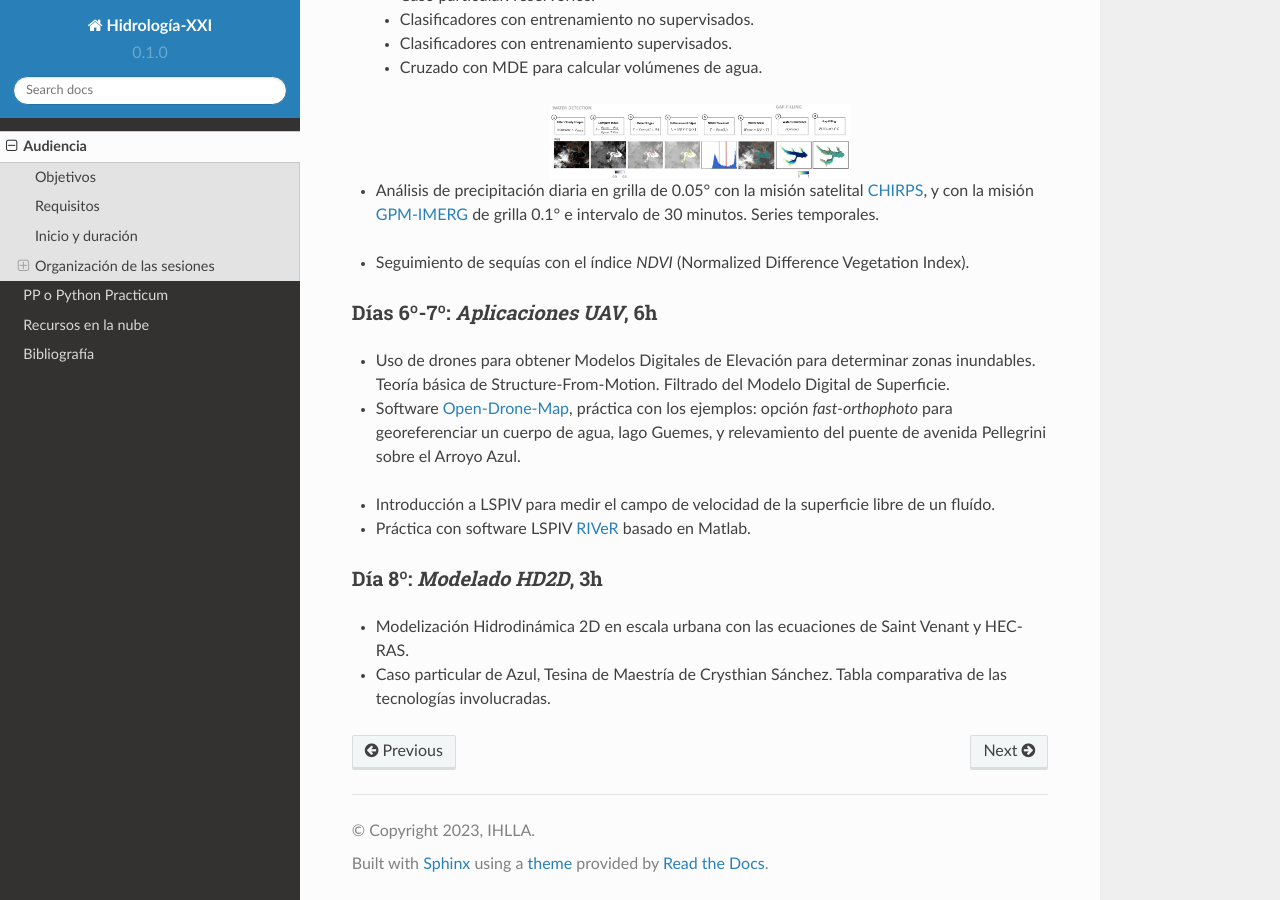
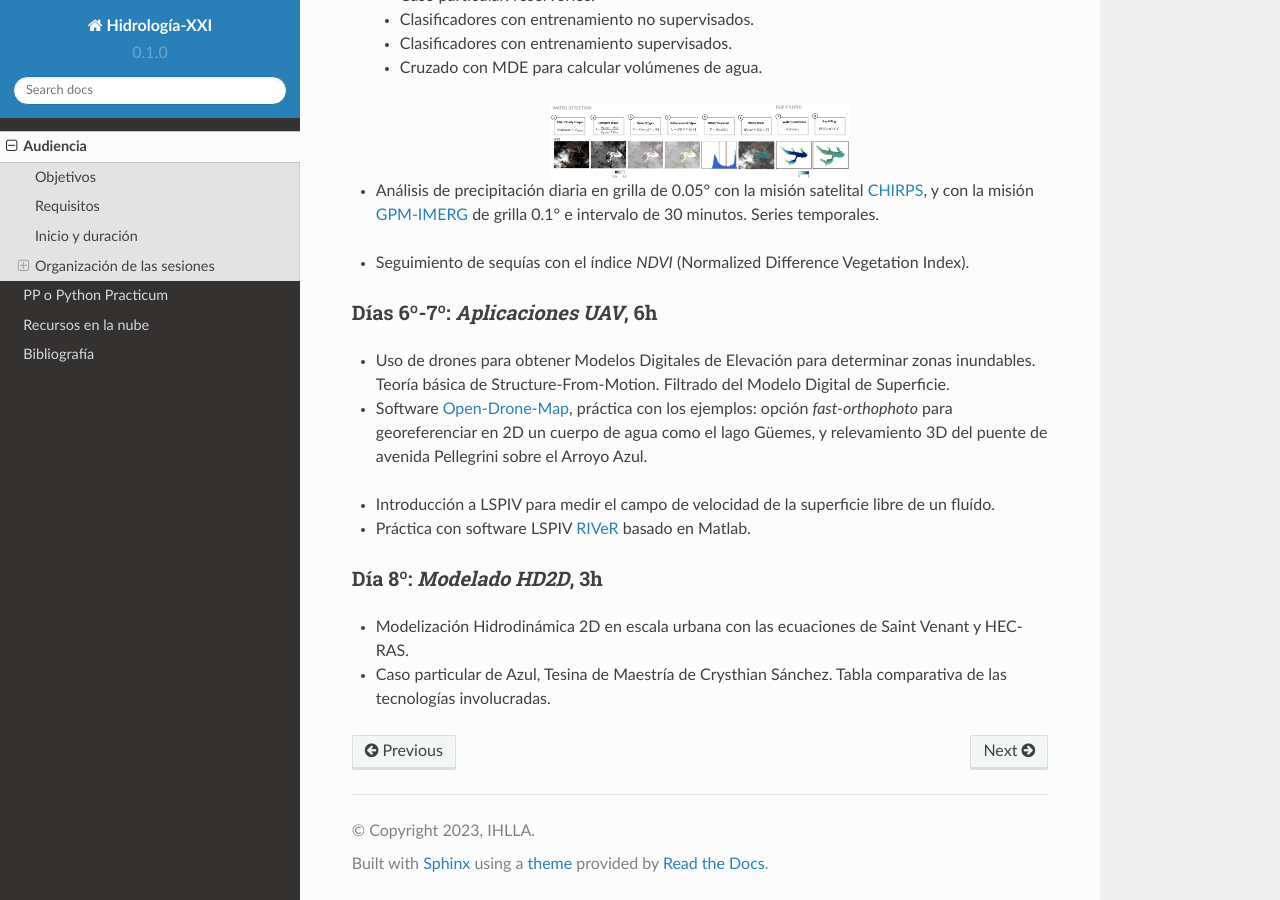
Before and after one commit to ivillamadrid/HidrologiaXXI, a Sphinx documentation site: the page built from docs/source/audiencia.rst, in a window 1280 px wide and 900 px high, scrolled down 1427 px. Built offline with Sphinx 7.4.7 and the Read the Docs theme 2.0.0, drawn with Linux system fonts in a browser that asks for light colours.

Commit message:
Update audiencia.rst

```diff
--- a/docs/source/audiencia.rst
+++ b/docs/source/audiencia.rst
@@ -77,7 +77,7 @@ Días 6º-7º: *Aplicaciones UAV*, 6h
 
 * Uso de drones para obtener Modelos Digitales de Elevación para determinar zonas inundables. Teoría básica de Structure-From-Motion. Filtrado del Modelo Digital de Superficie.
 
-* Software `Open-Drone-Map`_, práctica con los ejemplos: opción *fast-orthophoto* para georeferenciar un cuerpo de agua, lago Guemes, y relevamiento del puente de avenida Pellegrini sobre el Arroyo Azul.
+* Software `Open-Drone-Map`_, práctica con los ejemplos: opción *fast-orthophoto* para georeferenciar en 2D un cuerpo de agua como el lago Güemes, y relevamiento 3D del puente de avenida Pellegrini sobre el Arroyo Azul.
 
 .. _Open-Drone-Map: https://www.opendronemap.org/
 
```
